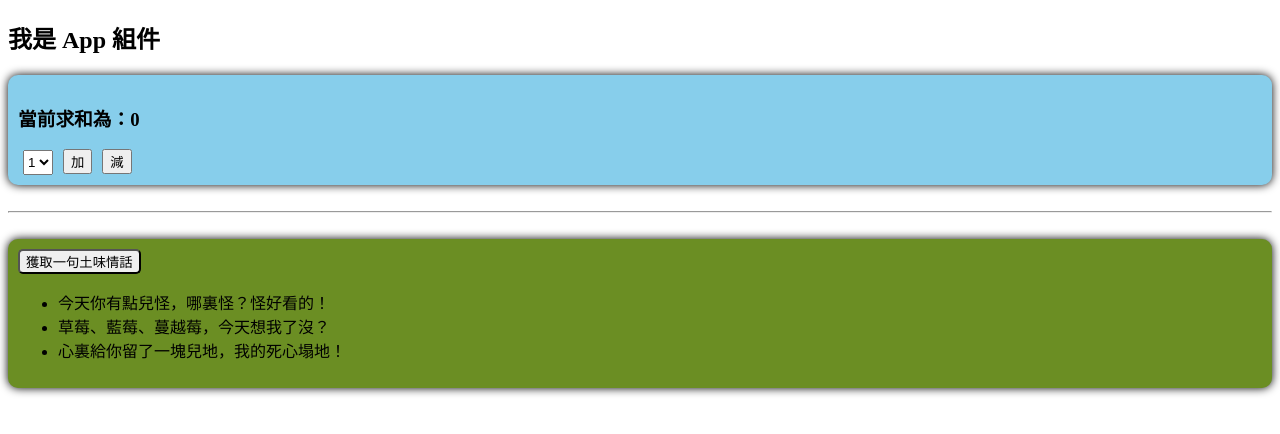
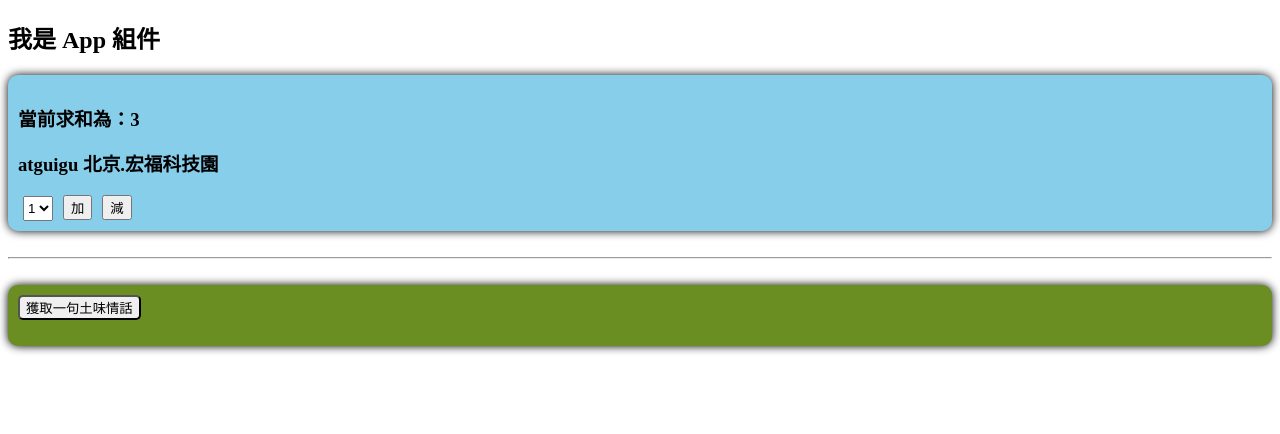
Before and after one commit to lightblueskyline/ShangGuiGu_YuShenXinBan_Vue3_2024, a Vue app in the folder code/vue3_test/: page /home in a window 1280 px wide. Shown: the top 434 px of the page. Built offline with nearby package versions, Linux system fonts and the light colour scheme.

Commit message:
2024/07/19 pinia-$subscribe

```diff
--- a/code/vue3_test/package.json
+++ b/code/vue3_test/package.json
@@ -11,6 +11,7 @@
   "dependencies": {
     "axios": "^1.7.2",
     "nanoid": "^5.0.7",
+    "pinia": "^2.1.7",
     "vue": "^3.4.29",
     "vue-router": "^4.4.0"
   },
--- a/code/vue3_test/src/App.vue
+++ b/code/vue3_test/src/App.vue
@@ -8,7 +8,7 @@
 </template>
 
 <script setup lang="ts" name="App">
-import { ref } from "vue";
+// import { ref } from "vue";
 import Count from "./components/Count.vue";
 import LoveTalk from "./components/LoveTalk.vue";
 </script>
--- a/code/vue3_test/src/components/Count.vue
+++ b/code/vue3_test/src/components/Count.vue
@@ -1,6 +1,7 @@
 <template>
     <div class="count">
         <h3>當前求和為：{{ sum }}</h3>
+        <h3>{{ school }} {{ address }}</h3>
         <select v-model.number="params">
             <option value="1">1</option>
             <option value="2">2</option>
@@ -16,18 +17,37 @@
 
 <script setup lang="ts" name="Count">
 import { ref } from "vue";
+import { storeToRefs } from 'pinia'
+// pinia
+import { useCountStore } from '../store/count'
+
+const countStore = useCountStore();
 
 // 數據
-let sum = ref(0);
 let params = ref(1);
+// storeToRefs 只關注倉庫中的數據
+const { sum, school, address, sumPlus, sumPlus1 } = storeToRefs(countStore);
+console.log('@_', sumPlus.value)
+console.log('@_', sumPlus1.value)
 
 // 方法
 function handleAdd() {
-    sum.value += Number(params.value);
+    // 第一種修改方式
+    // countStore.sum += params.value;
+
+    // 第二種修改方式，多個數據批量變更
+    // countStore.$patch({
+    //     sum: 666,
+    //     school: '尚硅谷',
+    //     address: '北京'
+    // })
+
+    // 第三種修改方式
+    countStore.increment(params.value)
 }
 
 function handleMinus() {
-    sum.value -= Number(params.value);
+    countStore.sum -= params.value;
 }
 </script>
 
--- a/code/vue3_test/src/components/LoveTalk.vue
+++ b/code/vue3_test/src/components/LoveTalk.vue
@@ -8,24 +8,39 @@
 </template>
 
 <script setup lang="ts" name="LoveTalk">
-import { reactive } from "vue";
-import axios from "axios";
-import { nanoid } from 'nanoid'
+// import { reactive } from "vue";
+// import axios from "axios";
+// import { nanoid } from 'nanoid'
+import { storeToRefs } from 'pinia'
+
+// pinia
+import { useLoveTalkStore } from '../store/loveTalk'
+
+const loveTalkStore = useLoveTalkStore()
 
 // 數據
-let loveTalkList = reactive([
-    { ID: '0001', content: '今天你有點兒怪，哪裏怪？怪好看的！' },
-    { ID: '0002', content: '草莓、藍莓、蔓越莓，今天想我了沒？' },
-    { ID: '0003', content: '心裏給你留了一塊兒地，我的死心塌地！' },
-])
+// let loveTalkList = reactive([
+//     { ID: '0001', content: '今天你有點兒怪，哪裏怪？怪好看的！' },
+//     { ID: '0002', content: '草莓、藍莓、蔓越莓，今天想我了沒？' },
+//     { ID: '0003', content: '心裏給你留了一塊兒地，我的死心塌地！' },
+// ])
+const { loveTalkList } = storeToRefs(loveTalkStore)
 
 // 方法
-async function getLoveTalk() {
-    // 連續解構、賦值、重命名
-    let { data: { content: message } } = await axios.get('https://api.uomg.com/api/rand.qinghua?format=json')
-    let tempObj = { ID: nanoid(), content: message }
-    loveTalkList.unshift(tempObj)
+function getLoveTalk() {
+    // // 連續解構、賦值、重命名
+    // let { data: { content: message } } = await axios.get('https://api.uomg.com/api/rand.qinghua?format=json')
+    // let tempObj = { ID: nanoid(), content: message }
+    // loveTalkList.unshift(tempObj)
+
+    loveTalkStore.getOneLoveTalk()
 }
+
+// 倉庫中保存的數據發生變化，就會被調用
+loveTalkStore.$subscribe((mutate, state) => {
+    console.log('loveTalkStore.$subscribe', mutate, state)
+    localStorage.setItem('loveTalkList', JSON.stringify(state.loveTalkList))
+})
 </script>
 
 <style scoped>
--- a/code/vue3_test/src/main.ts
+++ b/code/vue3_test/src/main.ts
@@ -4,11 +4,17 @@ import { createApp } from 'vue'
 import App from './App.vue'
 // 引入 router
 import router from './router'
+// 第一步：引入 pinia
+import { createPinia } from 'pinia'
 
 // #app => code\vue3_test\index.html => <div id="app"></div>
 // 創建應用
 const app = createApp(App)
+// 第二步：創建 pinia 實例
+const pinia = createPinia()
 // 使用路由器
 app.use(router)
+// 第三步：安裝 pinia
+app.use(pinia)
 // 挂載應用
 app.mount('#app')
--- /dev/null
+++ b/code/vue3_test/src/store/count.ts
@@ -0,0 +1,27 @@
+import { defineStore } from 'pinia'
+
+export const useCountStore = defineStore('count', {
+    // actions 中放置動作函數，用於響應組件中的動作
+    actions: {
+        increment(param: number) {
+            // 修改數據
+            if (this.sum < 33) {
+                this.sum += param
+            }
+        }
+    },
+    // 存儲數據的地方
+    state() {
+        return {
+            sum: 3,
+            school: 'atguigu',
+            address: '北京.宏福科技園'
+        }
+    },
+    getters: {
+        sumPlus: (state) => state.sum * 10,
+        sumPlus1(): number {
+            return this.sum + 10
+        }
+    }
+})
--- /dev/null
+++ b/code/vue3_test/src/store/loveTalk.ts
@@ -0,0 +1,27 @@
+import { defineStore } from 'pinia'
+import axios from "axios";
+import { nanoid } from 'nanoid'
+
+export const useLoveTalkStore = defineStore('loveTalk', {
+    // actions 中放置動作函數，用於響應組件中的動作
+    actions: {
+        async getOneLoveTalk() {
+            // 連續解構、賦值、重命名
+            let { data: { content: message } } = await axios.get('https://api.uomg.com/api/rand.qinghua?format=json')
+            let tempObj = { ID: nanoid(), content: message }
+            this.loveTalkList.unshift(tempObj)
+        }
+    },
+    // 存儲數據的地方
+    state() {
+        return {
+            // loveTalkList: [
+            //     { ID: nanoid(), content: '今天你有點兒怪，哪裏怪？怪好看的！' },
+            //     { ID: nanoid(), content: '草莓、藍莓、蔓越莓，今天想我了沒？' },
+            //     { ID: nanoid(), content: '心裏給你留了一塊兒地，我的死心塌地！' },
+            // ]
+            // loveTalkList: JSON.parse(localStorage.getItem('loveTalkList') || '[]')
+            loveTalkList: JSON.parse(localStorage.getItem('loveTalkList') as string) || []
+        }
+    }
+})
```
Also changed, not shown: 2 other files (tests, documents, lock files or other folders).
